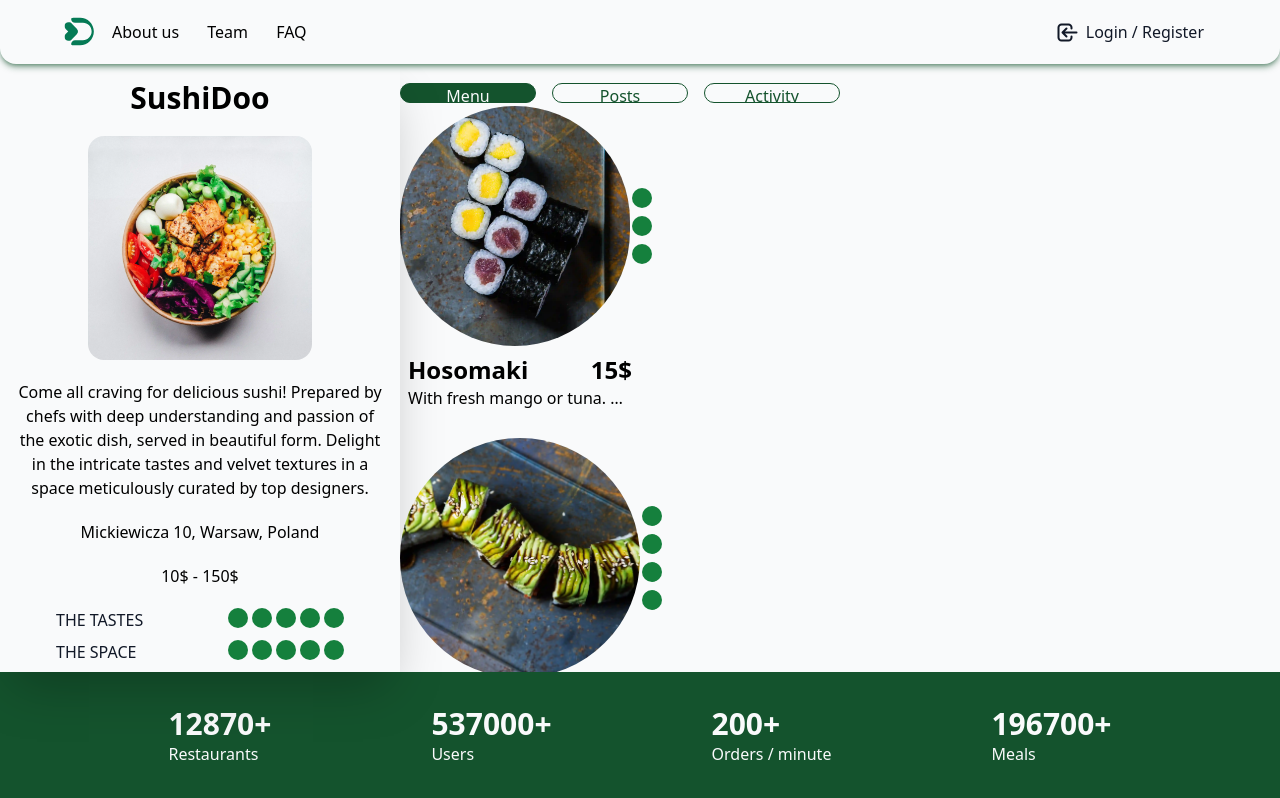
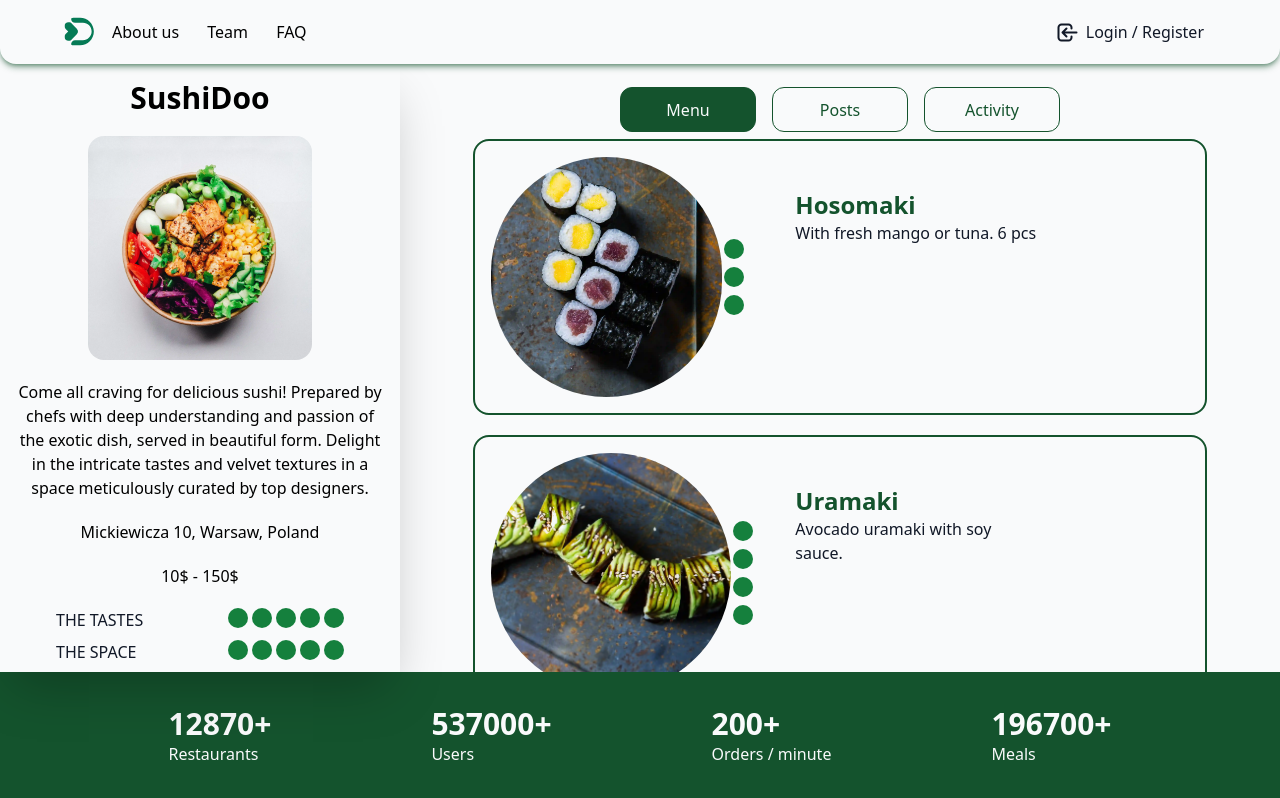
Before and after one commit to LessJakub/Salver, an Angular app in the folder Client/: page /restaurant in a window 1280 px wide. Built offline with nearby package versions, Linux system fonts and the light colour scheme.

Commit message:
Restaurant page update for presentation.

```diff
--- a/Client/src/app/app.module.ts
+++ b/Client/src/app/app.module.ts
@@ -21,6 +21,7 @@ import { ReviewPostComponent } from './overlays/dish-overlay/review-post/review-
 import { TabSwitcherComponent } from './utilities/tab-switcher/tab-switcher.component';
 import { PostComponent } from './elements/post/post.component';
 import { RestaurantPageComponent } from './restaurant-page/restaurant-page.component';
+import { MenuPostComponent } from './elements/menu-post/menu-post.component';
 
 @NgModule({
   declarations: [
@@ -39,7 +40,8 @@ import { RestaurantPageComponent } from './restaurant-page/restaurant-page.compo
     ReviewPostComponent,
     TabSwitcherComponent,
     PostComponent,
-    RestaurantPageComponent
+    RestaurantPageComponent,
+    MenuPostComponent
   ],
   imports: [
     BrowserModule,
--- /dev/null
+++ b/Client/src/app/elements/menu-post/menu-post.component.ts
@@ -0,0 +1,82 @@
+import { Component, Input, OnInit } from '@angular/core';
+import { Dish } from 'src/app/models/Dish';
+import { SearchTileComponent } from 'src/app/search-page/search-tile/search-tile.component';
+
+@Component({
+  selector: 'app-menu-post',
+  template: `
+    <div class="flex w-full h-full bg-gray-50 border-2 p-4 border-green-900 rounded-2xl overflow-hidden">
+        <div class="flex flex-grow w-fit h-full">
+            <app-search-tile [model]="model" [showDescription]="false"></app-search-tile>
+        </div>
+
+        <div class="flex flex-col flex-grow w-2/4 m-8 overflow-hidden ml-16">
+
+            <p class="text-2xl font-bold truncate text-green-900">{{model.name}}</p>
+            <p class="text-base text-gray-900">{{model.description}}</p>
+        </div>
+
+        <div class="flex w-1/4 h-full bg-blue-500">
+
+            <!-- <div class="flex flex-grow flex-col space-y-1">
+
+                    <div class="w-full h-1/2 flex gap-4">
+                        <div class="w-1/4 h-full justify-start flex">
+                            <button (click)="decrementCount()" class="h-full aspect-square border text-md font-medium rounded-xl text-green-900 bg-gray-50 hover:bg-green-900 hover:text-gray-50 border-green-900">
+                                -
+                            </button>
+                        </div>
+
+                        <div class="w-2/4 h-full justify-center flex">
+                            <button class="h-full w-full border text-md font-medium rounded-xl text-green-900 bg-gray-50 hover:bg-green-900 hover:text-gray-50 border-green-900">
+                                {{orderCount}}
+                            </button>
+                        </div>
+
+                        <div class="w-1/4 h-full justify-end flex">
+                            <button (click)="incrementCount()" class="h-full aspect-square border text-md font-medium rounded-xl text-green-900 bg-gray-50 hover:bg-green-900 hover:text-gray-50 border-green-900">
+                                +
+                            </button>
+                        </div>
+                    </div>
+
+                    <div class="w-full h-1/2 flex">
+                        <div class="w-full h-full justify-center flex">
+                            <button (click)="takeOrder()" class="flex justify-center group items-center gap-x-2 h-full w-full border text-md font-medium rounded-xl text-green-900 bg-gray-50 hover:bg-green-900 hover:text-gray-50 border-green-900">
+                                Add to Cart
+
+                                <svg class="stroke-green-900 group-hover:stroke-gray-50" width="12" height="12" viewBox="0 0 20 20" fill="none" xmlns="http://www.w3.org/2000/svg">
+                                    <path d="M1 1H3L3.4 3M3.4 3H19L15 11H5M3.4 3L5 11M5 11L2.707 13.293C2.077 13.923 2.523 15 3.414 15H15M15 15C14.4696 15 13.9609 15.2107 13.5858 15.5858C13.2107 15.9609 13 16.4696 13 17C13 17.5304 13.2107 18.0391 13.5858 18.4142C13.9609 18.7893 14.4696 19 15 19C15.5304 19 16.0391 18.7893 16.4142 18.4142C16.7893 18.0391 17 17.5304 17 17C17 16.4696 16.7893 15.9609 16.4142 15.5858C16.0391 15.2107 15.5304 15 15 15ZM7 17C7 17.5304 6.78929 18.0391 6.41421 18.4142C6.03914 18.7893 5.53043 19 5 19C4.46957 19 3.96086 18.7893 3.58579 18.4142C3.21071 18.0391 3 17.5304 3 17C3 16.4696 3.21071 15.9609 3.58579 15.5858C3.96086 15.2107 4.46957 15 5 15C5.53043 15 6.03914 15.2107 6.41421 15.5858C6.78929 15.9609 7 16.4696 7 17Z" stroke="" stroke-width="2" stroke-linecap="round" stroke-linejoin="round"/>
+                                </svg>
+
+                            </button>
+                    </div>
+                </div>
+
+            </div> -->
+        </div>
+    </div>
+  `,
+})
+export class MenuPostComponent implements OnInit {
+
+  constructor() { }
+
+  @Input() model: Dish;
+
+  orderCount: number = 0;
+
+  ngOnInit(): void {
+  }
+
+  incrementCount() {
+      this.orderCount += 1;
+  }
+
+  decrementCount() {
+    this.orderCount -= 1;
+}
+
+takeOrder() {}
+
+}
--- a/Client/src/app/elements/post/post.component.ts
+++ b/Client/src/app/elements/post/post.component.ts
@@ -24,7 +24,7 @@ import { Post } from 'src/app/models/post';
               <p> {{ prettyTimeFromDate(model.date) }}</p>
             </div>
 
-            <p class="text-green-600 font-medium mb-3"> {{ model.taggedRestaurant }}</p>
+            <a [routerLink]="['/restaurant']" class="text-green-600 font-medium mb-3 hover:animate-pulse"> {{ model.taggedRestaurant }}</a>
             <p #thisElem *ngIf="!expanded" (click)="toggleExpansion(thisElem)" class="grow overflow-hidden relative after:absolute after:bottom-0 after:left-0 after:h-10 after:w-full after:bg-gradient-to-t after:from-white">
               {{ model.description }} <!-- Too long desc just overflow and are hidden, there is a fade out effect on the bottom of the desc. text area -->
             </p>
--- a/Client/src/app/overlays/dish-overlay/dish-overlay.component.html
+++ b/Client/src/app/overlays/dish-overlay/dish-overlay.component.html
@@ -116,7 +116,7 @@
                     <div class="w-full h-1/2 break-words">
                         <p class="text-lg font-light text-gray-900 py-2">Details</p>
 
-                        <p class="text-base text-gray-900">I have no idea what to put here, maybe we will find a good use for it later.</p>
+                        <p class="text-base text-gray-900">Fill with content.</p>
                     </div>
                 </div>
 
--- a/Client/src/app/restaurant-page/restaurant-page.component.html
+++ b/Client/src/app/restaurant-page/restaurant-page.component.html
@@ -26,15 +26,40 @@
 <!-- Main area -->
 <div class="grow h-full flex flex-col pt-4">
 
-    <div class="w-1/2">
-        <app-tab-switcher [tabNames]="['Menu', 'Posts', 'Activity']"></app-tab-switcher>
+    <div class="flex w-full h-[10%] content-center justify-center items-center">
+        <div class="w-1/2 h-full">
+            <app-tab-switcher (tabSelectEvent)="selectNewTab($event)" [default]="0" [tabNames]="['Menu', 'Posts', 'Activity']"></app-tab-switcher>
+        </div>
     </div>
 
     <div class="overflow-y-auto relative w-full grow">
-        <div class="flex flex-col items-center space-y-5 absolute top-0 left-0">
-            <div *ngFor="let dish of fetchedDishes">
-                <app-search-tile [model]="dish"></app-search-tile>
+        <!-- Menu -->
+        <div *ngIf="(this.selectedTabID) == 0" class="w-full flex flex-col space-y-5 absolute top-0 left-0 justify-center content-center items-center align-middle">
+            <div class ="flex w-full h-full items-center content-center justify-center" *ngFor="let dish of fetchedDishes">
+                <div class="w-5/6 h-fit">
+                    <app-menu-post [model]="dish"></app-menu-post>
+                </div>
             </div>
+        </div>
+
+        <!-- Activity -->
+        <div *ngIf="(this.selectedTabID) == 2" class="w-full flex flex-col items-center justify-center space-y-5 absolute top-0 left-0">
+            <div class ="w-full h-full" *ngFor="let activity of fetchedPosts">
+                <app-post [model]="activity"></app-post>
+            </div>
+        </div>
+
+        <!-- Posts -->
+        <div *ngIf="(this.selectedTabID) == 1" class="w-full flex flex-col space-y-5 absolute top-0 left-0 justify-center content-center items-center align-middle">
+                <div class="w-5/6 h-72">
+                    <app-review-post></app-review-post>
+                </div>
+                <div class="w-5/6 h-72">
+                    <app-review-post></app-review-post>
+                </div>
+                <div class="w-5/6 h-72">
+                    <app-review-post></app-review-post>
+                </div>
         </div>
     </div>
 </div>
--- a/Client/src/app/restaurant-page/restaurant-page.component.ts
+++ b/Client/src/app/restaurant-page/restaurant-page.component.ts
@@ -2,19 +2,27 @@ import { Component, OnInit } from '@angular/core';
 
 import { Restaurant } from '../models/restaurant';
 import { Dish } from '../models/Dish';
+import { Post } from '../models/post';
+import { MenuPostComponent } from '../elements/menu-post/menu-post.component';
 
 @Component({
   selector: 'app-restaurant-page',
   templateUrl: './restaurant-page.component.html',
-  styleUrls: ['./restaurant-page.component.css'],
   host: {'class': 'flex-auto flex justify-center items-center'} // ! Styling host container to fill all avialable space
 })
 export class RestaurantPageComponent implements OnInit {
 
   restaurant: Restaurant | null;
   fetchedDishes: Dish[];
+  fetchedPosts : Post[] | null;
 
   constructor() { }
+
+    selectedTabID: number = 0;
+
+    selectNewTab(selectedID: number) {
+        this.selectedTabID = selectedID;
+    }
 
   ngOnInit(): void {
         this.restaurant =  {
@@ -26,6 +34,18 @@ export class RestaurantPageComponent implements OnInit {
         priceRange: "10$ - 150$",
         grades: [{category: "The tastes", grade: 5}, {category: "The space", grade: 5}, {category: "The staff", grade: 4}]
         }
+
+        this.fetchedPosts = [
+            {date: new Date(2022, 4, 16), likes: 13, imageURL: "/assets/images/3W2A0606@0.5x.webp", description: "Great sushy!", taggedRestaurant: "SushiDoo", user: "Daniel Hankel", grades: [{category: "Taste", grade: 5}, {category: "Serving", grade: 5}, {category: "Atmosphere", grade: 5}]},
+            {date: new Date(2022, 4, 11), likes: 8, imageURL: "/assets/images/3W2A0956@0.5x.webp", description: "Wow, this is such a nice place with fantastic food. If you're looking for great sushi and very friendly sushimasters then this is the spot! " +
+            "I've been to many sushi bars but this one is going to really make me visit over and over again! 100% reccomend! By the way check out my account for other reccomendations of the best restaurants round town!", taggedRestaurant: "SushiDoo", user: "Billie Thongroght",
+            grades: [{category: "Taste", grade: 5}, {category: "Atmosphere", grade: 5}, {category: "Service", grade: 5}, {category: "Price", grade: 4}, {category: "Serving", grade: 5}]},
+            {date: new Date(2022, 4, 16), likes: 2, imageURL: "/assets/images/W2A6423@0.5x.webp", description: "Very tasty!", taggedRestaurant: "SushiDoo", user: "Eli Bentalc", grades: [{category: "Taste", grade: 5}, {category: "Price", grade: 3}]},
+            {date: new Date(2022, 4, 17), likes: 134, imageURL: "/assets/images/3W2A0925@0.5x.webp", description: "A bit bland", taggedRestaurant: "SushiDoo", user: "Margaret Nam", grades: [{category: "Taste", grade: 3}]},
+            {date: new Date(2022, 4, 11), likes: 8, imageURL: "/assets/images/3W2A0956@0.5x.webp", description: "Wow, this is such a nice place with fantastic food. If you're looking for great sushi and very friendly sushimasters then this is the spot! " +
+            "I've been to many sushi bars but this one is going to really make me visit over and over again! 100% reccomend! By the way check out my account for other reccomendations of the best restaurants round town!", taggedRestaurant: "SushiDoo", user: "Billie Thongroght",
+            grades: [{category: "Taste", grade: 5}, {category: "Atmosphere", grade: 5}, {category: "Service", grade: 5}, {category: "Price", grade: 4}, {category: "Serving", grade: 5}]}
+        ]
 
         this.fetchedDishes = [
             {name:"Hosomaki", imageURL:["/assets/images/3W2A0606@0.5x.webp", "/assets/images/3W2A0606@0.5x.webp"], grade:[4, 2, 3, 3], description:"With fresh mango or tuna. 6 pcs",price:15, restaurant: "Japan Sun"},
--- a/Client/src/app/search-page/search-tile/search-tile.component.ts
+++ b/Client/src/app/search-page/search-tile/search-tile.component.ts
@@ -19,7 +19,7 @@ import { DishOverlayComponent } from 'src/app/overlays/dish-overlay/dish-overlay
             </div>
         </div>
 
-        <div class="p-2 items-center content-center justify-center text-center w-60">
+        <div *ngIf="showDescription == true" class="p-2 items-center content-center justify-center text-center w-60">
             <div class="w-full justify-between flex gap-2">
                 <p class="text-2xl font-bold truncate">{{model.name}}</p>
                 <p class="text-2xl font-bold">{{model.price}}{{currencySymbol}}</p>
@@ -33,6 +33,7 @@ import { DishOverlayComponent } from 'src/app/overlays/dish-overlay/dish-overlay
 export class SearchTileComponent {
 
     @Input() model: Dish;
+    @Input() showDescription: Boolean = true;
 
     showOverlay: boolean = false;
 
--- a/Client/src/app/utilities/tab-switcher/tab-switcher.component.ts
+++ b/Client/src/app/utilities/tab-switcher/tab-switcher.component.ts
@@ -41,6 +41,7 @@ export class TabSwitcherComponent implements OnInit {
             this.default = 0;
         }
         this.selectedID = this.default;
+        this.tabSelectEvent.emit(this.selectedID);
     }
 
     select(id: number) {
```
Also changed, not shown: Client/src/app/restaurant-page/restaurant-page.component.css (deleted), 2 other files (tests, documents, lock files or other folders). Lines whose indentation alone changed are shown as unchanged.
